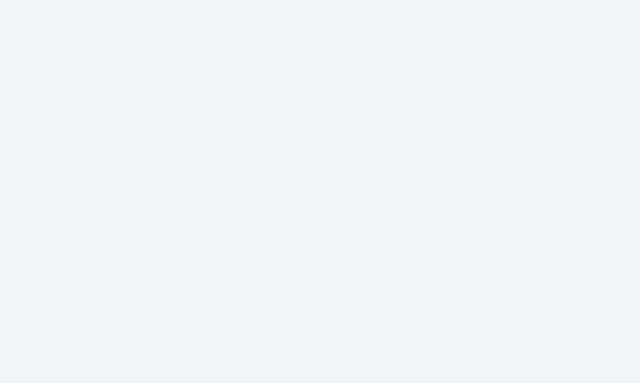
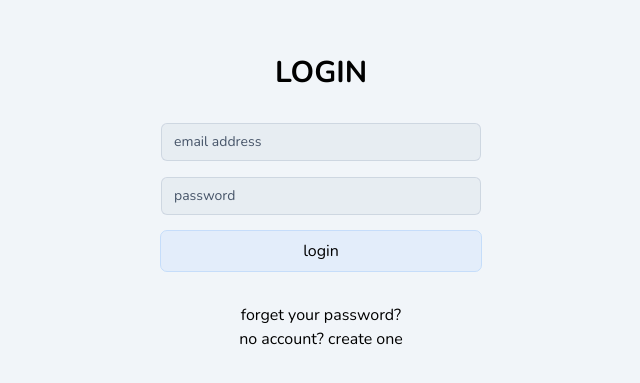
Before and after one commit to twdo-app/twdo, a React (Create React App) app in the folder frontend/: page /sign-in in a window 1280 px wide. Before the commit this address had no page. Shown: the part 101-484 px from the top of the page, without its empty margins (319-959 px from the left). Built offline with nearby package versions, Linux system fonts and the light colour scheme.

Commit message:
add AuthLayout and sign-in page

```diff
--- /dev/null
+++ b/frontend/src/components/common/Button.tsx
@@ -0,0 +1,23 @@
+import { MouseEventHandler } from "react";
+
+export default function Button(props: {
+  className?: string;
+  onClick?: MouseEventHandler<any>;
+  children: string;
+}) {
+  return (
+    <button
+      onClick={props.onClick}
+      className={`
+        ${props.className}
+        flex justify-center items-center rounded-md cursor-pointer outline outline-1
+        outline-bg-blue-400/20 dark:outline-bg-pink-400/20 items-center px-3 py-2
+        transition-all
+        bg-blue-400/10 outline-blue-400/30 active:bg-blue-400/20
+        dark:bg-pink-400/10 dark:outline-pink-400/30 dark:active:bg-pink-400/20
+      `}
+    >
+      {props.children}
+    </button>
+  );
+}
--- a/frontend/src/components/common/Clickable.tsx
+++ b/frontend/src/components/common/Clickable.tsx
@@ -1,9 +1,9 @@
-import { MouseEventHandler } from "react";
+import { MouseEventHandler, ReactElement } from "react";
 
 export default function Clickable(props: {
   className?: string;
   onClick?: MouseEventHandler<any>;
-  children: any;
+  children: ReactElement | ReactElement[];
   type?: "button";
   hoverDisabled?: boolean;
 }) {
--- /dev/null
+++ b/frontend/src/components/common/TextInput.tsx
@@ -0,0 +1,23 @@
+export default function TextInput({
+  placeholder,
+  type,
+  className,
+}: {
+  placeholder: string;
+  type?: string;
+  className?: string;
+}) {
+  return (
+    <input
+      type={type}
+      placeholder={placeholder}
+      className={`
+      ${className}
+      border border-solid w-full rounded-md text-sm px-3 py-2
+      bg-slate-400/10 dark:bg-slate-600/10
+      placeholder:text-slate-600 dark:placeholder:text-slate-400
+      border-slate-400/30 dark:border-slate-600/30
+      `}
+    />
+  );
+}
--- a/frontend/src/components/common/Title.tsx
+++ b/frontend/src/components/common/Title.tsx
@@ -1,3 +1,13 @@
-export default function Title({ children }: { children: string }) {
-  return <h1 className="text-3xl font-semibold">{children.toUpperCase()}</h1>;
+export default function Title({
+  children,
+  className,
+}: {
+  children: string;
+  className?: string;
+}) {
+  return (
+    <h1 className={`${className} text-3xl font-semibold`}>
+      {children.toUpperCase()}
+    </h1>
+  );
 }
--- /dev/null
+++ b/frontend/src/components/layouts/AuthLayout.tsx
@@ -0,0 +1,15 @@
+import { ReactElement } from "react";
+
+export default function AuthLayout({
+  children,
+}: {
+  children: ReactElement | ReactElement[];
+}) {
+  return (
+    <div className="flex flex-col items-center h-screen justify-center">
+      <div className="w-80 flex flex-col items-center justify-center pb-48">
+        {children}
+      </div>
+    </div>
+  );
+}
--- a/frontend/src/index.tsx
+++ b/frontend/src/index.tsx
@@ -1,11 +1,12 @@
 import ReactDOM from "react-dom/client";
 import { BrowserRouter, Navigate, Route, Routes } from "react-router-dom";
+
+import "./styles/global.css";
 
 import Today from "./pages/today";
 import Upcoming from "./pages/upcoming";
 import Someday from "./pages/someday";
-
-import "./styles/global.css";
+import SignIn from "./pages/sign-in";
 
 const root = ReactDOM.createRoot(
   document.getElementById("root") as HTMLElement
@@ -14,6 +15,7 @@ root.render(
   <BrowserRouter>
     <Routes>
       <Route path="/" element={<Navigate to="today" replace />} />
+      <Route path="sign-in" element={<SignIn />} />
       <Route path="today" element={<Today />} />
       <Route path="upcoming" element={<Upcoming />} />
       <Route path="someday" element={<Someday />} />
--- /dev/null
+++ b/frontend/src/pages/sign-in.tsx
@@ -0,0 +1,30 @@
+import { Link } from "react-router-dom";
+
+import Title from "../components/common/Title";
+import TextInput from "../components/common/TextInput";
+import AuthLayout from "../components/layouts/AuthLayout";
+import Button from "../components/common/Button";
+
+export default function SignIn() {
+  return (
+    <AuthLayout>
+      <Title className="mb-8">login</Title>
+
+      <TextInput className="mb-4" placeholder="email address"></TextInput>
+      <TextInput
+        className="mb-4"
+        placeholder="password"
+        type="password"
+      ></TextInput>
+
+      <Button className="w-full mb-8">login</Button>
+
+      <p>
+        <Link to="/sign-in">forget your password?</Link>
+      </p>
+      <p>
+        no account? <Link to="/sign-up">create one</Link>
+      </p>
+    </AuthLayout>
+  );
+}
```
Also changed, not shown: 1 other file (tests, documents, lock files or other folders).
